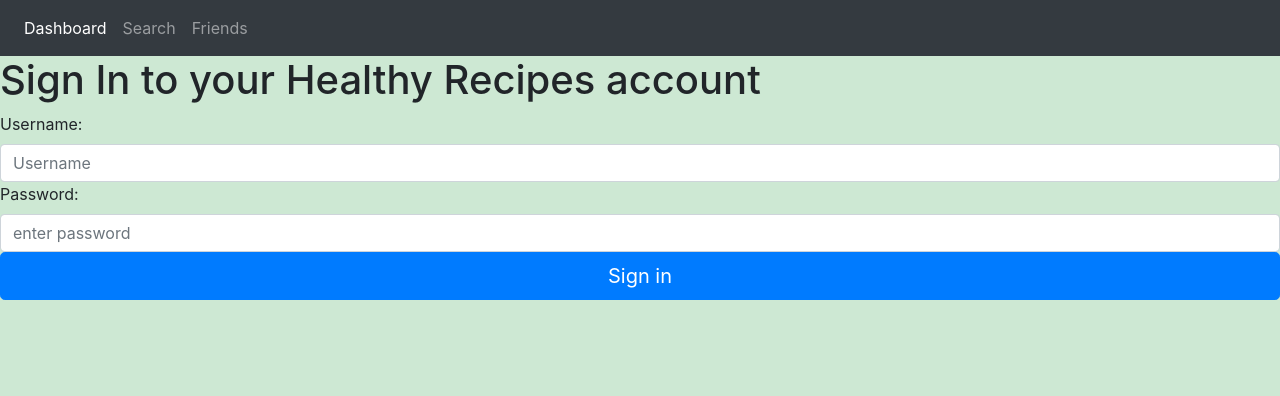
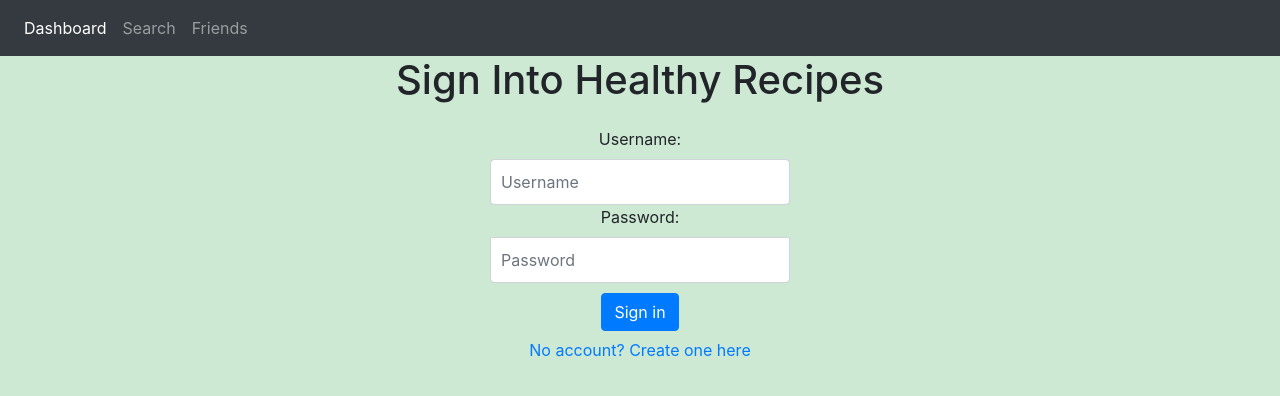
Before and after one commit to mwlai288/healthyrecipe2, a React (Create React App) app in the folder client/: page / in a window 1280 px wide. Shown: the top 396 px of the page. Built offline with nearby package versions, Linux system fonts and the light colour scheme; the HTML template or start-up script is replaced by a standard one.

Commit message:
style sign in and register page

```diff
--- a/client/src/components/Dashboard.tsx
+++ b/client/src/components/Dashboard.tsx
@@ -38,11 +38,19 @@ export default class Dashboard extends React.Component<any, any> {
         });
       }
 
-      console.log(res1);
       this.setState({
         recipes: res1.data
       });
     }
+  };
+
+  public addPost = (e: any) => {
+    e.preventDefault();
+    const res = axios.post(
+      `http://localhost:8080/comment/${localStorage.getItem("userId")}`,
+      e
+    );
+    console.log(res);
   };
 
   public friendPage = (e: any) => {
@@ -97,30 +105,53 @@ export default class Dashboard extends React.Component<any, any> {
                   <div className="container" key={i}>
                     <div className="row">
                       <div className="card mb-4 shadow-sm">
+                        <Link to={`/recipe/${recipe.label}`}>
                           <ImageSize
                             className="card-img-top"
                             src={recipe.image}
                             alt="No Image Available"
                           />
+                        </Link>
                         <div className="card-body">
-                          <p className="card-text">
-                            Name:
-                            {recipe.label}
+                          <span className="card-text">
+                            Recipe: {recipe.label}
+                          </span>
+                        </div>
+
+                        <span className="card-text">
+                          Total Calories:
+                          {recipe.calories}
+                        </span>
+                        <div>
+                          <p>
+                            {localStorage.getItem("username")}
+                            {commentList[i].post}
+                            {this.state.postBox && (
+                              <input
+                                type="text"
+                                name="comment"
+                                placeholder={commentList[i]}
+                              />
+                            )}
+                            {/* <button onClick={() => this.addPost(commentList[i])}> Add Comment</button> */}
                           </p>
-                        </div>
-                        <div className="card-body">
-                          <p className="card-text">
-                            Calories:
-                            {recipe.calories}
-                          </p>
-                          <div>
-                            <p>{commentList[i].post}</p>
-
                           {this.state.users.map((user: any) => {
                             let filteredComments;
                             filteredComments = user.comment.filter(
                               (each: any) => each.recipeId === recipe.recipeId
                             );
+                            return filteredComments.length > 0 ? (
+                              <p key={i}> {user.username} </p>
+                            ) : null;
+                          })}
+                          {this.state.users.map((user: any) => {
+                            let filteredComments;
+                            filteredComments = user.comment.filter(
+                              (each: any) => each.recipeId === recipe.recipeId
+                            );
+                            filteredComments.length > 0 ? (
+                              <p> {user.username} </p>
+                            ) : null;
                             return filteredComments.map((comment: any) => {
                               return comment.post;
                             });
@@ -128,7 +159,6 @@ export default class Dashboard extends React.Component<any, any> {
                         </div>
                       </div>
                       <div className="btn-group card-body" />
-                      </div>
                     </div>
                   </div>
                 );
@@ -157,8 +187,7 @@ const RecipeGrid = styled.div`
 `;
 
 const ImageSize = styled.img`
-  display: grid;
-  padding: 1rem;
-  grid-template-columns: repeat(3, 1fr);
-  grid-row-gap: 1rem;
+  display: block;
+  height: 225px;
+  width: 20rem;
 `;
--- a/client/src/components/Register.tsx
+++ b/client/src/components/Register.tsx
@@ -35,9 +35,9 @@ export default class Register extends React.Component<any, any> {
 
   public render() {
     return (
-      <div>
-        <h1>Register to Healthy Recipes</h1>
+      <div className="text-center">
         <form className="form-signin" onSubmit={this.registerUser}>
+          <h1>Register</h1>
           <input
             id="username"
             onChange={this.handleChange}
--- a/client/src/components/SignIn.tsx
+++ b/client/src/components/SignIn.tsx
@@ -1,5 +1,6 @@
 import axios from "axios";
 import * as React from "react";
+import { Link } from "react-router-dom";
 
 export default class SignIn extends React.Component<any, any> {
   constructor(props: any) {
@@ -41,9 +42,8 @@ export default class SignIn extends React.Component<any, any> {
 
   public render() {
     return (
-      <div>
-        <h1>Sign In to your Healthy Recipes account</h1>
-
+      <div className="text-center">
+        <h1>Sign Into Healthy Recipes </h1>
         <form className="form-signin" onSubmit={this.signInUser}>
           <label htmlFor="sign-in-username">Username: </label>
           <input
@@ -60,11 +60,14 @@ export default class SignIn extends React.Component<any, any> {
             type="password"
             className="form-control"
             name="password"
-            placeholder="enter password"
+            placeholder="Password"
             onChange={this.handleChange}
           />
-          <button className="btn btn-lg btn-primary btn-block" type="submit">
+          <button className="btn btn-primary " type="submit">
             Sign in
+          </button>
+          <button className=" btn btn-link">
+            <Link to="/register">No account? Create one here</Link>
           </button>
         </form>
       </div>
--- a/client/src/components/getRecipe/Recipe.tsx
+++ b/client/src/components/getRecipe/Recipe.tsx
@@ -6,7 +6,8 @@ export default class Recipe extends React.Component<any, any> {
   constructor(props: any) {
     super(props);
     this.state = {
-      recipe: []
+      recipe: [],
+      users: []
     };
   }
 
@@ -31,7 +32,11 @@ export default class Recipe extends React.Component<any, any> {
                 <FoodPic src={item.recipe.image} alt="No image available" />
                 <NutrionInfo>
                   <NutritionTitle>Nutritional Info</NutritionTitle>
-                  Diet Label: {item.recipe.dietLabels} <br />
+                  Diet Label:
+                  {item.recipe.dietLabels
+                    ? " Seems Reasonable"
+                    : item.recipe.dietLabels}
+                  <br />
                   Servings: {item.recipe.yield} <br />
                   Calories: {Math.round(item.recipe.calories)} <br />
                   <div>
--- a/client/src/index.css
+++ b/client/src/index.css
@@ -4,6 +4,36 @@ body {
 
 .bg-light {
 	background-color: #cde8d5 !important;
+}
+
+.form-signin {
+	width: 100%;
+	max-width: 330px;
+	padding: 15px;
+	margin: auto;
+}
+.form-signin .checkbox {
+	font-weight: 400;
+}
+.form-signin .form-control {
+	position: relative;
+	box-sizing: border-box;
+	height: auto;
+	padding: 10px;
+	font-size: 16px;
+}
+.form-signin .form-control:focus {
+	z-index: 2;
+}
+.form-signin input[type='email'] {
+	margin-bottom: -1px;
+	border-bottom-right-radius: 0;
+	border-bottom-left-radius: 0;
+}
+.form-signin input[type='password'] {
+	margin-bottom: 10px;
+	border-top-left-radius: 0;
+	border-top-right-radius: 0;
 }
 
 .sidebar {
@@ -60,3 +90,7 @@ body {
 [role='main'] {
 	padding-top: 48px; /* Space for fixed navbar */
 }
+
+p {
+	font-family: 'Prata', serif;
+}
```
Lines whose indentation alone changed are shown as unchanged.
